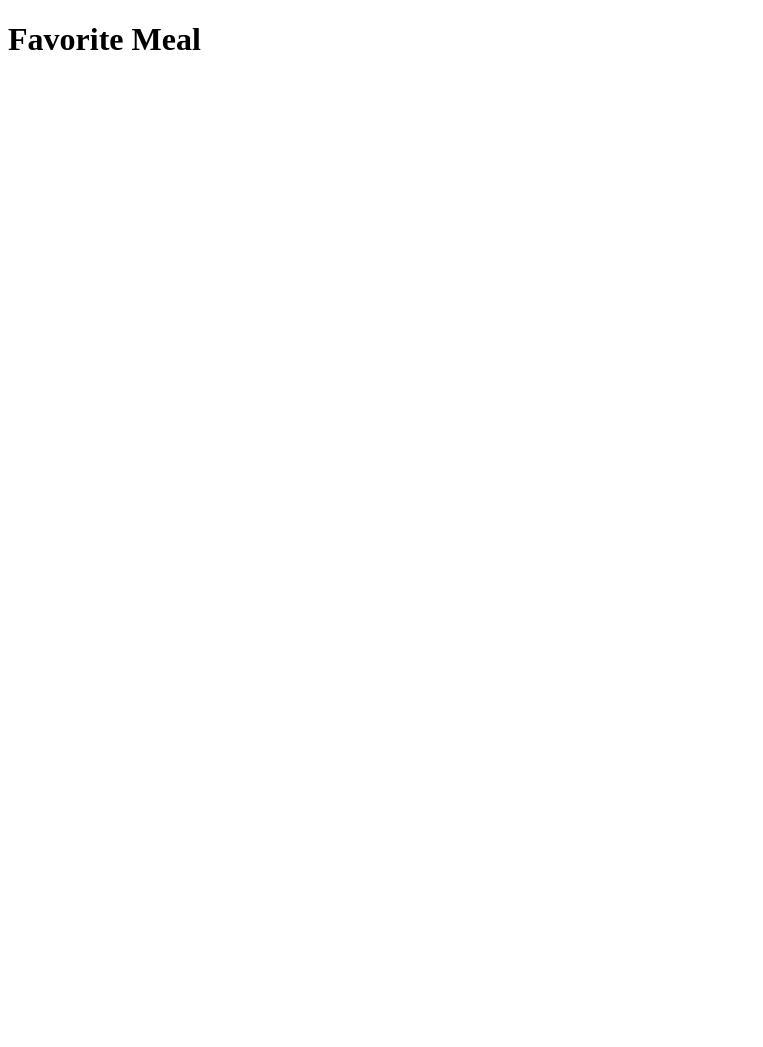
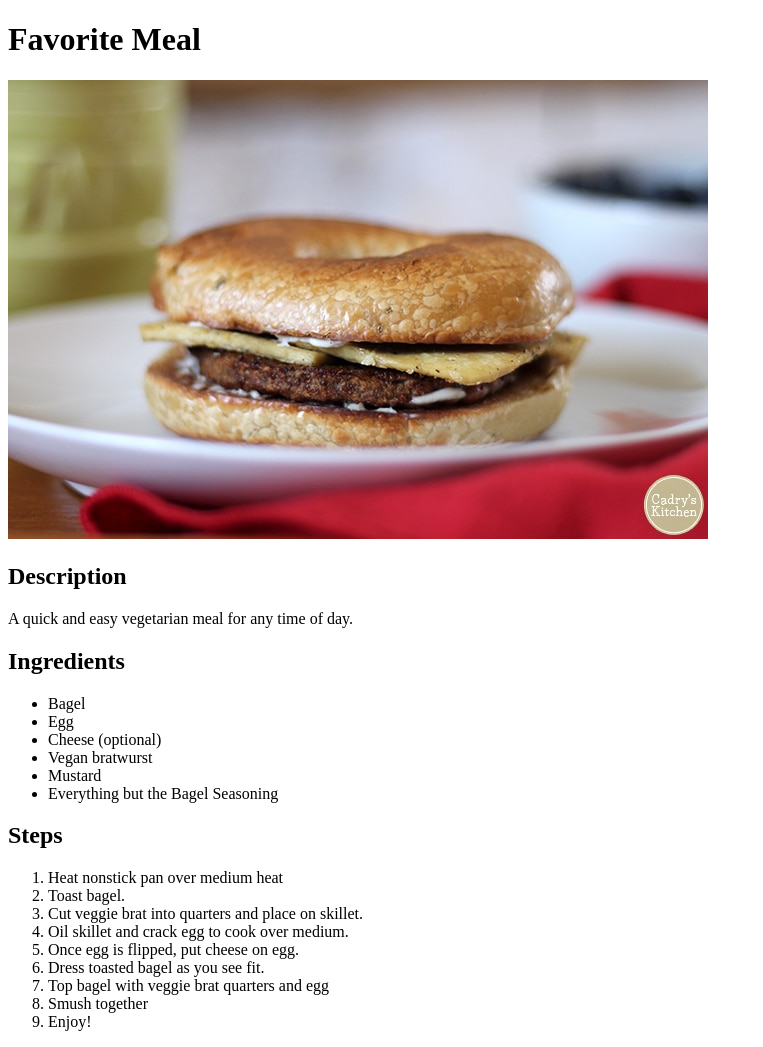
Before and after one commit to iantrevor/odin-recipes, a plain HTML site: page recipes/favoriteMeal.html in a window 1280 px wide. Shown: the whole page, without its empty margins (0-763 px from the left). Before the commit the page ends 800 px from the top, so only its background shows below. Drawn offline with Linux system fonts and the light colour scheme.

Commit message:
Finish 3 recipes pages. Edit main page to omit 1

```diff
--- a/recipes/favoriteMeal.html
+++ b/recipes/favoriteMeal.html
@@ -8,5 +8,29 @@
 </head>
 <body>
     <h1>Favorite Meal</h1>
+    <img src="../files/fmimage.jpeg" alt="Image of favorite meal">
+    <h2>Description</h2>
+    <p>A quick and easy vegetarian meal for any time of day.</p>
+    <h2>Ingredients</h2>
+        <ul>
+         <li>Bagel</li>
+         <li>Egg</li>
+         <li>Cheese (optional)</li>
+         <li>Vegan bratwurst</li>
+         <li>Mustard</li>
+         <li>Everything but the Bagel Seasoning</li>
+     </ul>
+    <h2>Steps</h2>
+     <ol>
+        <li>Heat nonstick pan over medium heat</li>
+        <li>Toast bagel.</li>
+         <li>Cut veggie brat into quarters and place on skillet.</li>
+         <li>Oil skillet and crack egg to cook over medium.</li>
+         <li>Once egg is flipped, put cheese on egg.</li>
+         <li>Dress toasted bagel as you see fit.</li>
+         <li>Top bagel with veggie brat quarters and egg</li>
+         <li>Smush together</li>
+         <li>Enjoy!</li>
+     </ol>
 </body>
 </html>
```
Also changed, not shown: index.html (+6 -4 lines).
